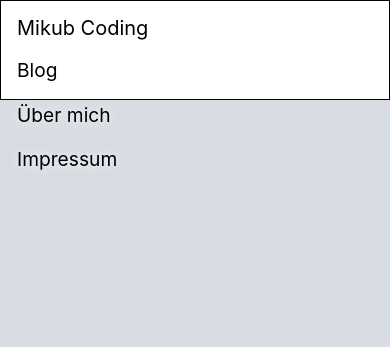
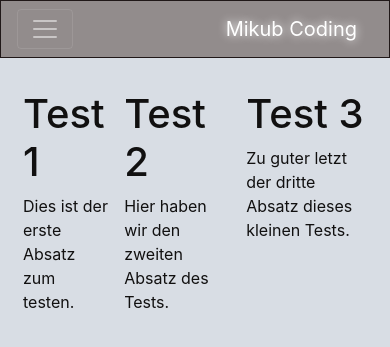
Before and after one commit to M-Kub/mikub, a Django app: page / in a window 390 px wide. Shown: the top 347 px of the page. Run offline with Django 3.2, Linux system fonts and the light colour scheme; some libraries are stand-ins or nearby versions.

Commit message:
Navbar now responsive, also custom css font for navbar

```diff
--- a/webblog/static/css/mikub.css
+++ b/webblog/static/css/mikub.css
@@ -12,14 +12,11 @@ html, body {
   }
 
   .business-header {
-    text-align: left;
     text-shadow: 0 0 10px rgb(255, 255, 255);
     font-size:1.2rem;
     line-height: 1.5em;
-    top: 0;
-    border: 1px solid #000;
-    height: 100px;
-    background: rgb(255, 255, 255);;
+    border: 1px solid rgb(32, 24, 24);
+    background: rgb(146, 140, 140);
   }
 
   .navbar ul li a{
--- a/webblog/templates/webblog/base.html
+++ b/webblog/templates/webblog/base.html
@@ -12,10 +12,13 @@
 </head>
 
 <body>
-    <nav class="navbar navbar-expand-md business-header">
+    <nav class="navbar navbar-expand-md navbar-dark business-header">
+        <button type="button" class="navbar-toggler" data-toggle="collapse" data-target="#mainbar" aria-controls="navbarToggleExternalContent" aria-expanded="false" aria-label="Toggle navigation">
+            <span class="navbar-toggler-icon"></span>
+        </button>
         <a class="navbar-brand" href="#">Mikub Coding</a>
         <div class="container-fluid">
-            <div class="navbar-collapse">
+            <div class="collapse navbar-collapse" id="mainbar">
                 <ul class="navbar-nav ml-auto">
                     <li class="nav-item"> <a class="nav-link" href="#">Blog</a></li>
                     <li class="nav-item"> <a class="nav-link" href="#">Über mich</a></li>
@@ -26,6 +29,13 @@
     </nav>
     {% block content %}
     {% endblock %}
+
+    <script src="https://code.jquery.com/jquery-3.3.1.slim.min.js" integrity="sha384-q8i/X+965DzO0rT7abK41JStQIAqVgRVzpbzo5smXKp4YfRvH+8abtTE1Pi6jizo"
+        crossorigin="anonymous"></script>
+    <script src="https://cdnjs.cloudflare.com/ajax/libs/popper.js/1.14.3/umd/popper.min.js" integrity="sha384-ZMP7rVo3mIykV+2+9J3UJ46jBk0WLaUAdn689aCwoqbBJiSnjAK/l8WvCWPIPm49"
+        crossorigin="anonymous"></script>
+    <script src="https://stackpath.bootstrapcdn.com/bootstrap/4.1.3/js/bootstrap.min.js" integrity="sha384-ChfqqxuZUCnJSK3+MXmPNIyE6ZbWh2IMqE241rYiqJxyMiZ6OW/JmZQ5stwEULTy"
+        crossorigin="anonymous"></script>
 </body>
 
 </html>
--- a/webblog/templates/webblog/home.html
+++ b/webblog/templates/webblog/home.html
@@ -2,4 +2,12 @@
 
 
 {% block content %}
+<br>
+<div class="container">
+    <div class="d-flex bd-highlight">
+        <div class="p-2 flex-fill bd-highlight"><h1>Test 1</h1><p>Dies ist der erste Absatz zum testen.</p></div>
+        <div class="p-2 flex-fill bd-highlight"><h1>Test 2</h1><p>Hier haben wir den zweiten Absatz des Tests.</p></div>
+        <div class="p-2 flex-fill bd-highlight"><h1>Test 3</h1><p>Zu guter letzt der dritte Absatz dieses kleinen Tests.</p></div>
+    </div>
+</div>
 {% endblock %}
```
Also changed, not shown: other parts of webblog/static/css/mikub.css (+5 -1 lines).
